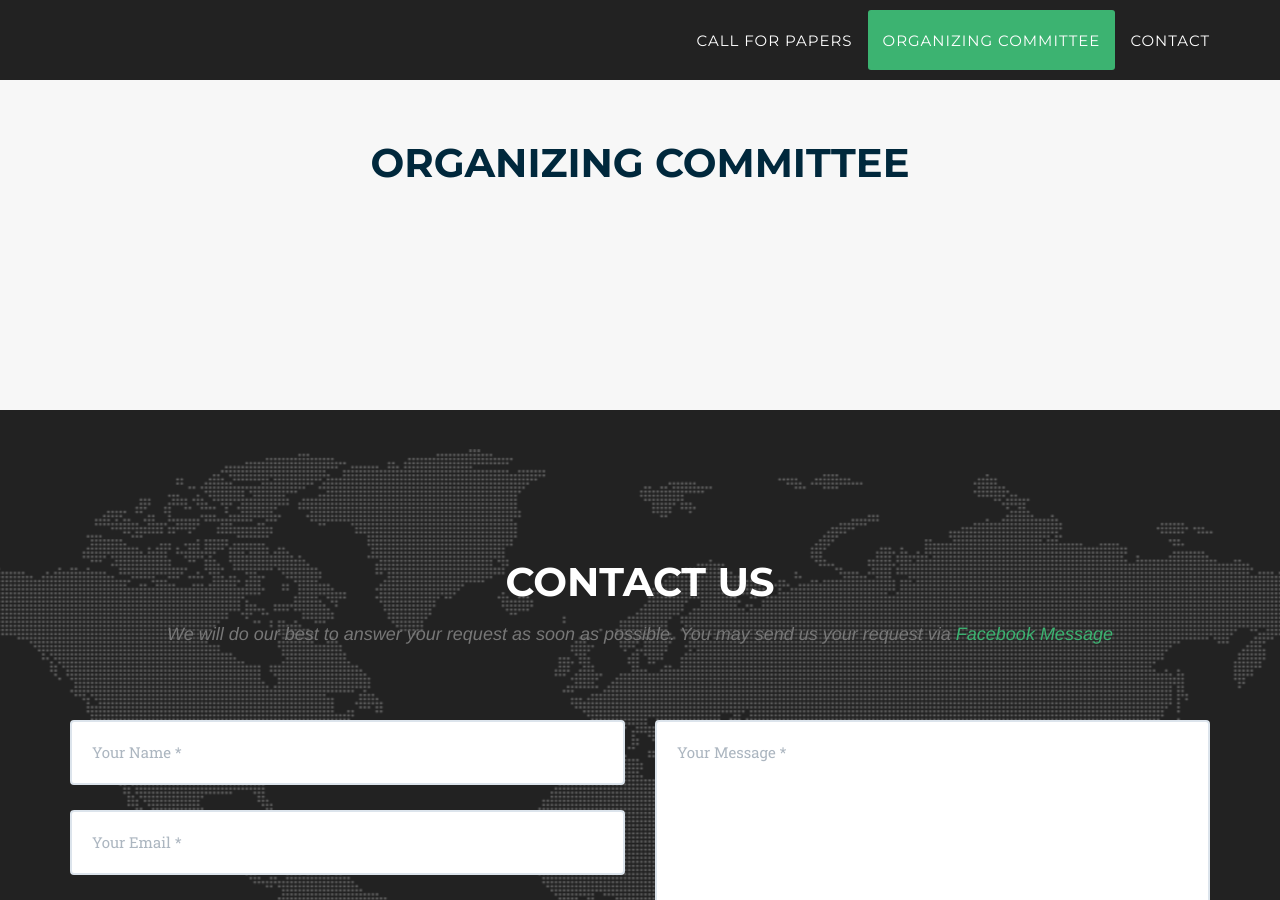
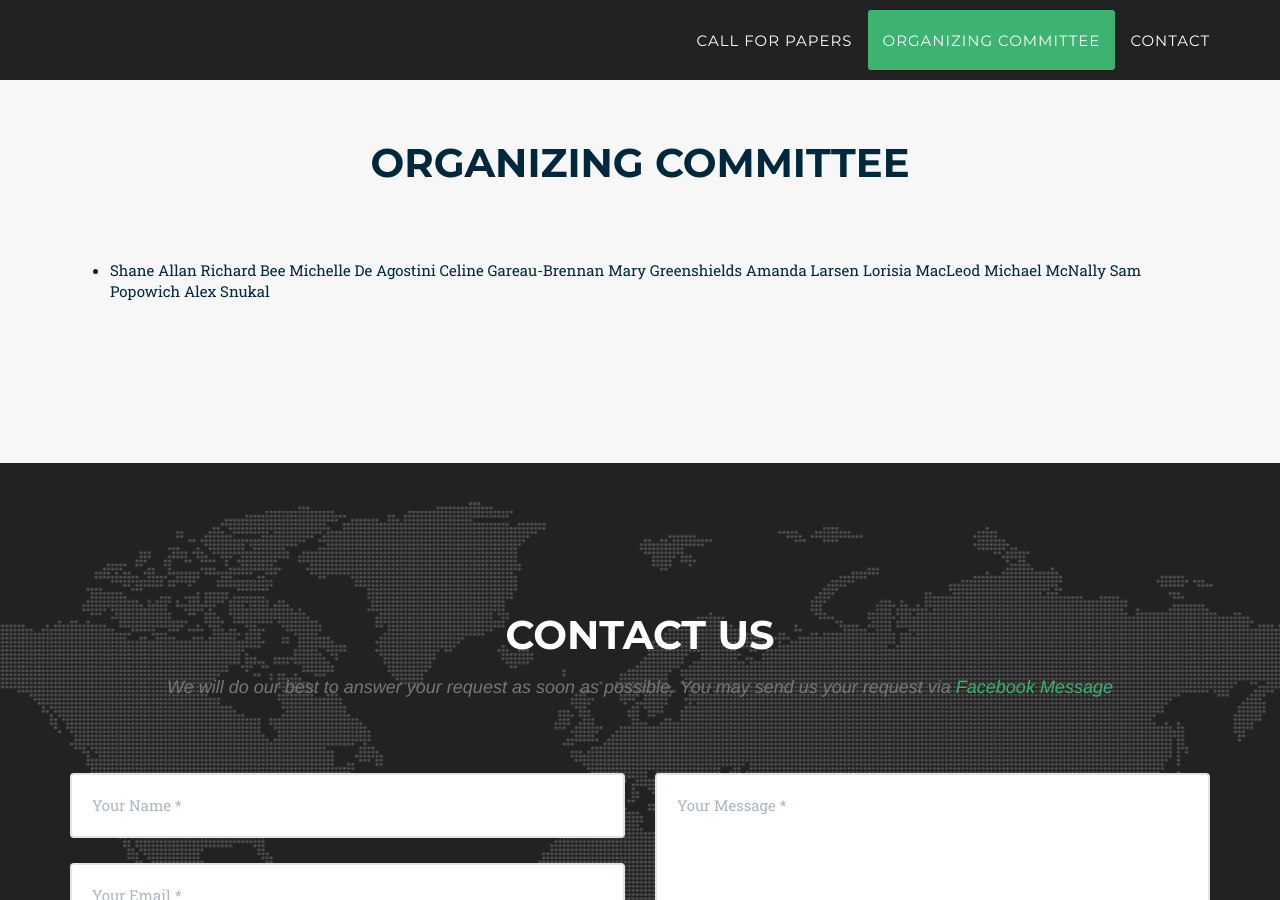
Before and after one commit to politicsoflibraries/politicsoflibraries.github.io, a Jekyll site: the page built from index.md, in a window 1280 px wide and 900 px high, scrolled down 1984 px. Built offline with Jekyll 4.4.1, drawn with Linux system fonts in a browser that asks for light colours; some web fonts are replaced.

Commit message:
Add organizers.

```diff
--- a/_includes/2017_data/organizers.html
+++ b/_includes/2017_data/organizers.html
@@ -7,6 +7,20 @@
                     <h3 class="section-subheading text-muted"></h3>
                 </div>
             </div>
+            <div>
 
+              <ul>
+                <li>
+                  Shane Allan
+                  Richard Bee
+                  Michelle De Agostini
+                  Celine Gareau-Brennan
+                  Mary Greenshields
+                  Amanda Larsen
+                  Lorisia MacLeod
+                  Michael McNally
+                  Sam Popowich
+                  Alex Snukal
+            </div>
 
     </section>
```
